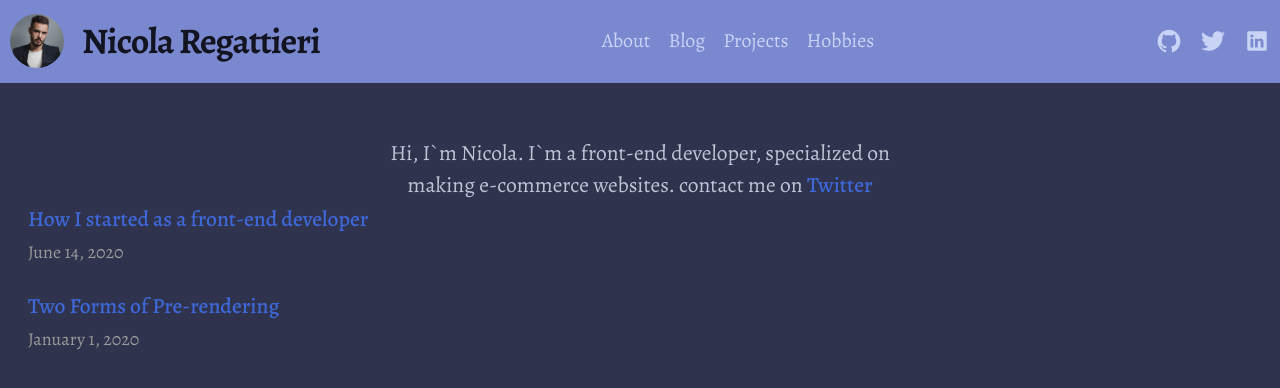
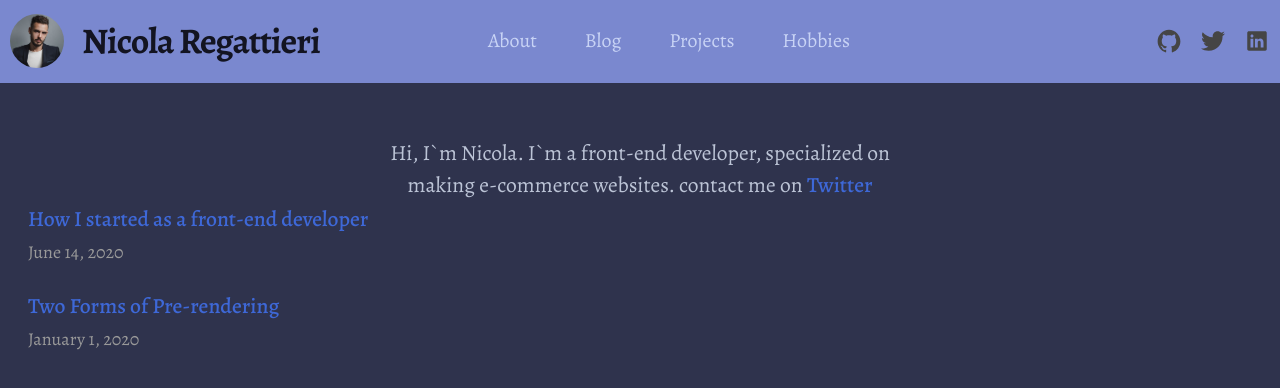
Before and after one commit to nicolaregattieri/nextjs-blog, a Next.js app: page / in a window 1280 px wide. Shown: the top 388 px of the page. Built offline with nearby package versions, Linux system fonts and the light colour scheme.

Commit message:
changing page styles

```diff
--- a/components/layout.module.css
+++ b/components/layout.module.css
@@ -31,7 +31,7 @@
 }
 .headerWrapper div,
 .headerWrapper nav {
-  /* flex: 1 1 33%; */
+  flex: 1 1 33.3%;
 }
 
 .headerHomeImage {
@@ -48,6 +48,14 @@
   color: var(--moonlight-gray-1);
 }
 
-.gitLogo:hover {
+.gitLogo,
+.linkedinLogo,
+.twitterLogo {
+  color: #454545;
+  transition: color 0.6s ease;
+}
+.gitLogo:hover,
+.linkedinLogo:hover,
+.twitterLogo :hover {
   color: #fff;
 }
--- a/components/layout.tsx
+++ b/components/layout.tsx
@@ -66,7 +66,9 @@ export default function Layout({
             </ul>
           </nav>
           <nav className={`${styles.headerNav}`}>
-            <ul className={utilStyles.flexRowCenter}>
+            <ul
+              className={`${utilStyles.flexRowCenter}  ${utilStyles.flexEnd}`}
+            >
               <li>
                 <Link href="/">
                   <a>
@@ -74,7 +76,7 @@ export default function Layout({
                     <IoLogoGithub
                       size="1.3em"
                       title="Github"
-                      className="gitLogo"
+                      className={styles.gitLogo}
                     />
                   </a>
                 </Link>
@@ -85,7 +87,7 @@ export default function Layout({
                     <IoLogoTwitter
                       size="1.3em"
                       title="Twitter"
-                      className="twitterLogo"
+                      className={styles.twitterLogo}
                     />
                   </a>
                 </Link>
@@ -96,7 +98,7 @@ export default function Layout({
                     <IoLogoLinkedin
                       size="1.3em"
                       title="Linkedin"
-                      className="linkedinLogo"
+                      className={styles.linkedinLogo}
                     />
                   </a>
                 </Link>
--- a/styles/utils.module.css
+++ b/styles/utils.module.css
@@ -64,3 +64,7 @@
   margin: 0 auto;
   text-align: center;
 }
+.flexEnd {
+  display: flex;
+  justify-content: flex-end;
+}
```
Also changed, not shown: 1 other file (tests, documents, lock files or other folders).
